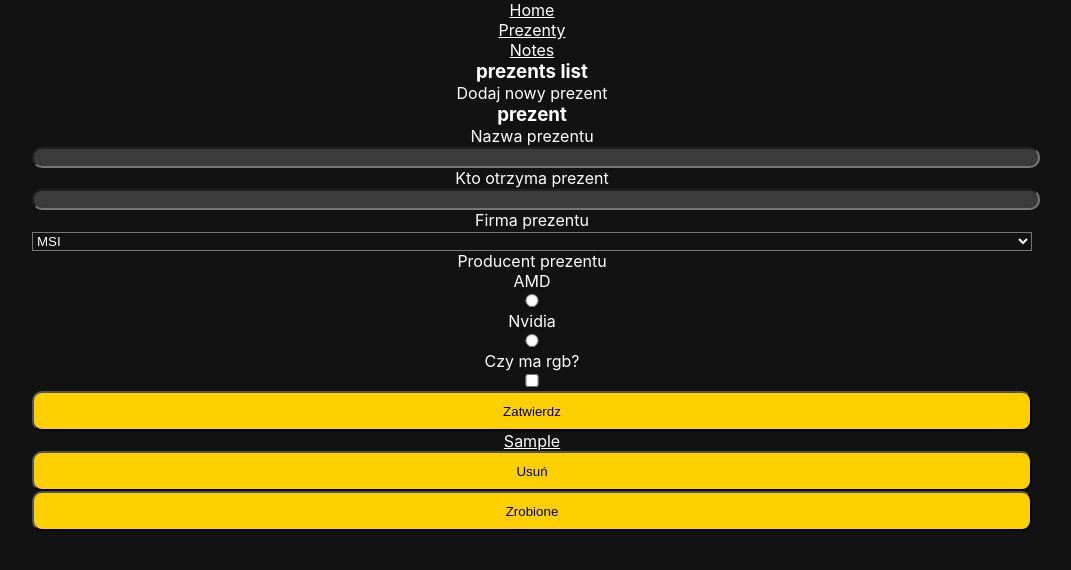
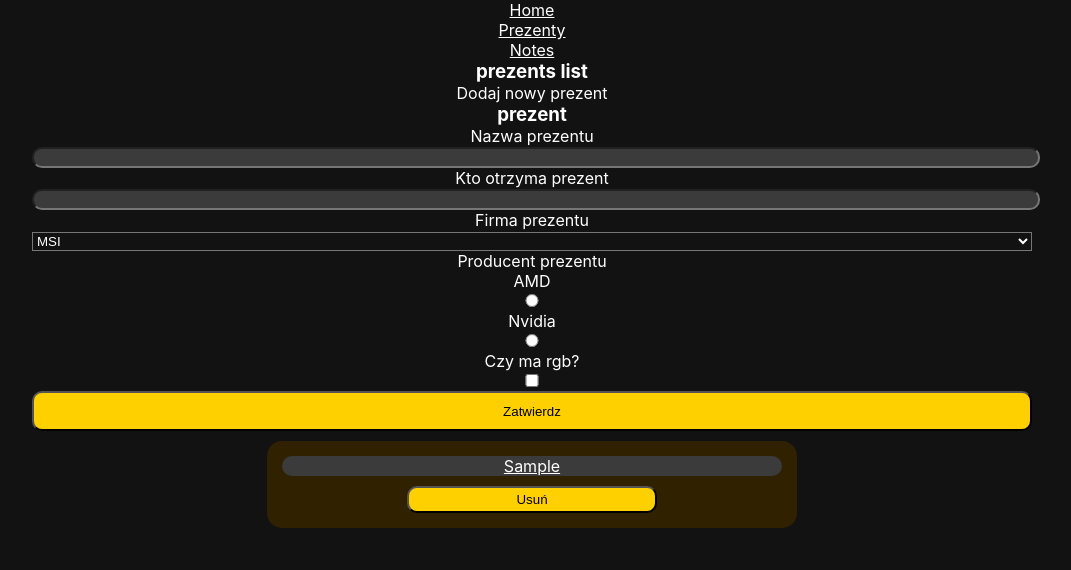
Before and after one commit to wiktorwp/Frontend-exercises, a React (Create React App) app in the folder sprawdzian1/: page /prezents in a window 1280 px wide. Both pictures are taken after typing "Sample", "Sample" into the empty fields and a click on the button "Zatwierdz". Shown: the top 570 px of the page, without its empty margins (108-1179 px from the left). Built offline with nearby package versions, Linux system fonts and the light colour scheme.

Commit message:
poprawa edycji i dodanie klas css

```diff
--- a/sprawdzian1/src/prezents/PrezentDetails.js
+++ b/sprawdzian1/src/prezents/PrezentDetails.js
@@ -34,7 +34,7 @@ const PrezentDetails = ({ prezent, history, editPrezentAction }, props) => {
                 <div>Edycja</div>
                 <Formik
                 initialValues={{
-                    id: uuidv4(),
+                    id: prezent.id,
                     name: '',
                     receiver: '',
                     company: '',
--- a/sprawdzian1/src/prezents/PrezentList.js
+++ b/sprawdzian1/src/prezents/PrezentList.js
@@ -12,15 +12,15 @@ const PrezentList = ({ prezents, addprezentAction, updatePrezentsAction,complete
             <h3>prezents list</h3>
             Dodaj nowy prezent
             <PrezentForm />
+            <div className="ItemList">
             {prezents.map(prezent => {
                 return (
-                    <div key={prezent.id}>
+                    <div className="Item" key={prezent.id}>
                         <Link to={`/prezents/${prezent.id}`}>{prezent.name}</Link>
                         <button onClick={() => deletePrezentAction(prezent)}>Usuń</button>
-                        <button onClick={() => {prezent.done=true; completePrezentAction(prezent)}}> Zrobione</button>
                     </div>)
             })}
-
+            </div>
         </div>
     )
 };
```
